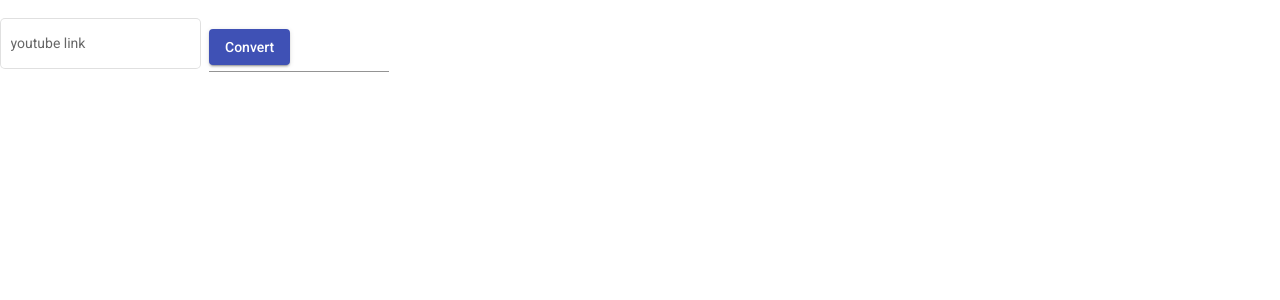
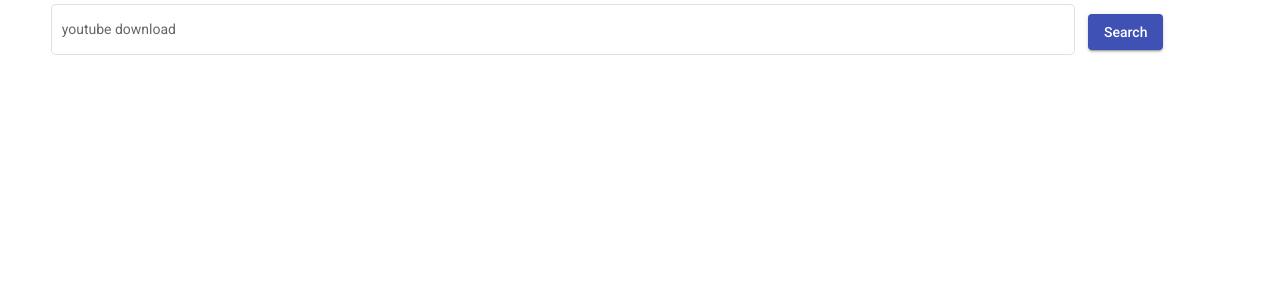
Before and after one commit to tony158/youtube-tonysan, an Angular app in the folder angular-flask/: page / in a window 1280 px wide. Shown: the top 300 px of the page. Built offline with nearby package versions, Linux system fonts and the light colour scheme.

Commit message:
fix the layout of search box

```diff
--- a/angular-flask/src/app/youtube-downloader/youtube-downloader.component.css
+++ b/angular-flask/src/app/youtube-downloader/youtube-downloader.component.css
@@ -14,3 +14,25 @@ input.example-right-align::-webkit-inner-spin-button {
 input.example-right-align {
   -moz-appearance: textfield;
 }
+
+/**/
+.img {
+  width: 100%;
+  margin-bottom: 18%;
+}
+
+.container {
+  min-height: 100%;
+  width: 100%;
+}
+
+.card-picture {
+  width: 23%;
+  margin-bottom: 2%;
+}
+
+.search-form {
+  margin-left: 4%;
+  margin-right: 1%;
+  width: 80%;
+}
--- a/angular-flask/src/app/youtube-downloader/youtube-downloader.component.html
+++ b/angular-flask/src/app/youtube-downloader/youtube-downloader.component.html
@@ -1,16 +1,9 @@
 <div class="example-container">
   <form>
-    <mat-form-field appearance="outline">
-      <mat-label>youtube link</mat-label>
-      <input matInput placeholder="https://www.youtube.com/">
+    <mat-form-field class="search-form" appearance="outline">
+      <mat-label>youtube download</mat-label>
+      <input matInput placeholder="https://www.youtube.com/blabla..." type="text">
     </mat-form-field>
-
-    <mat-form-field appearance="standard">
-      <button mat-raised-button color="primary" class="example-right-align">Convert
-      </button>
-      <input matInput hidden="hidden">
-    </mat-form-field>
-
+    <button button="submit" mat-raised-button color="primary">Search</button>
   </form>
-
 </div>
```
